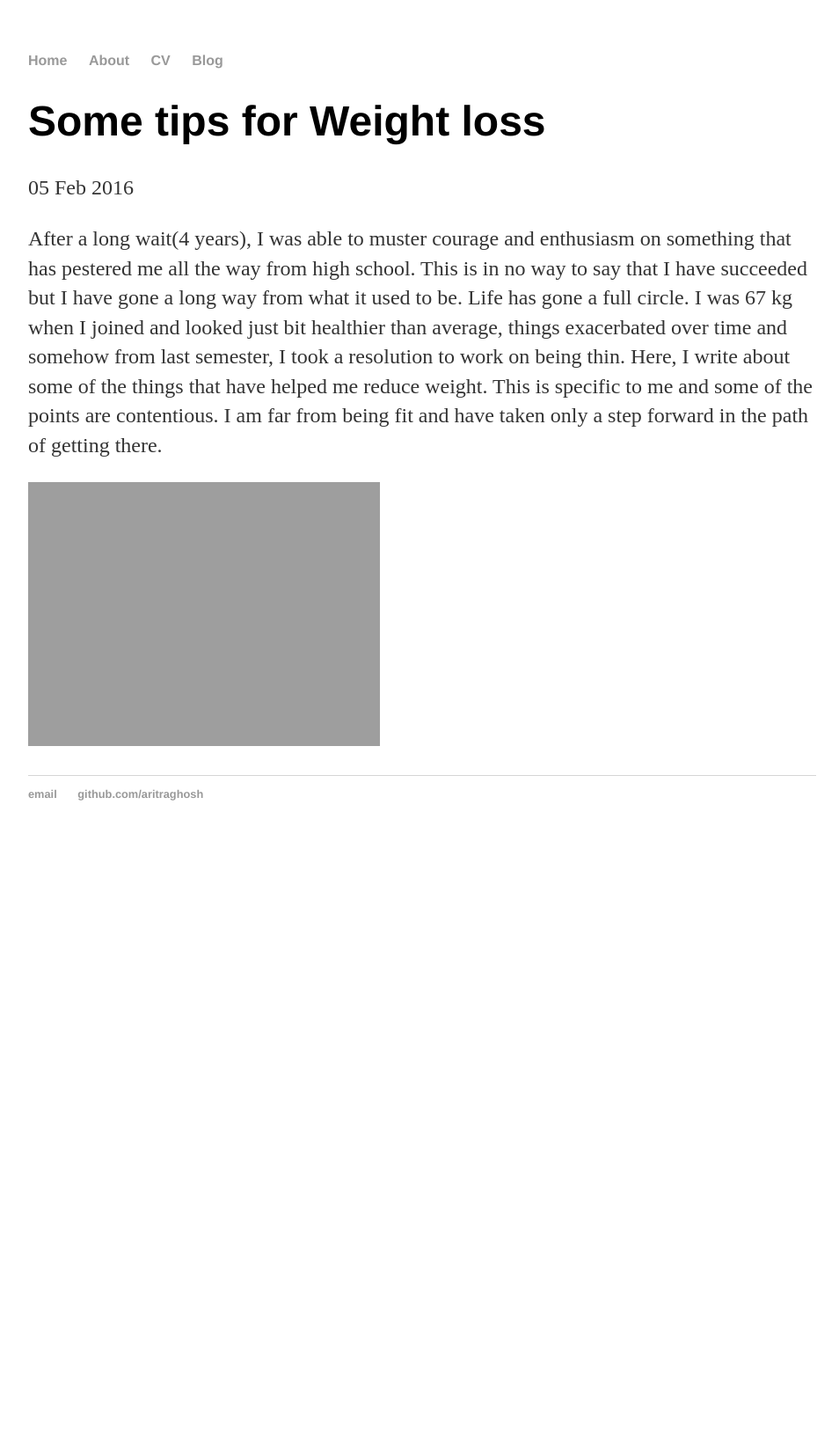
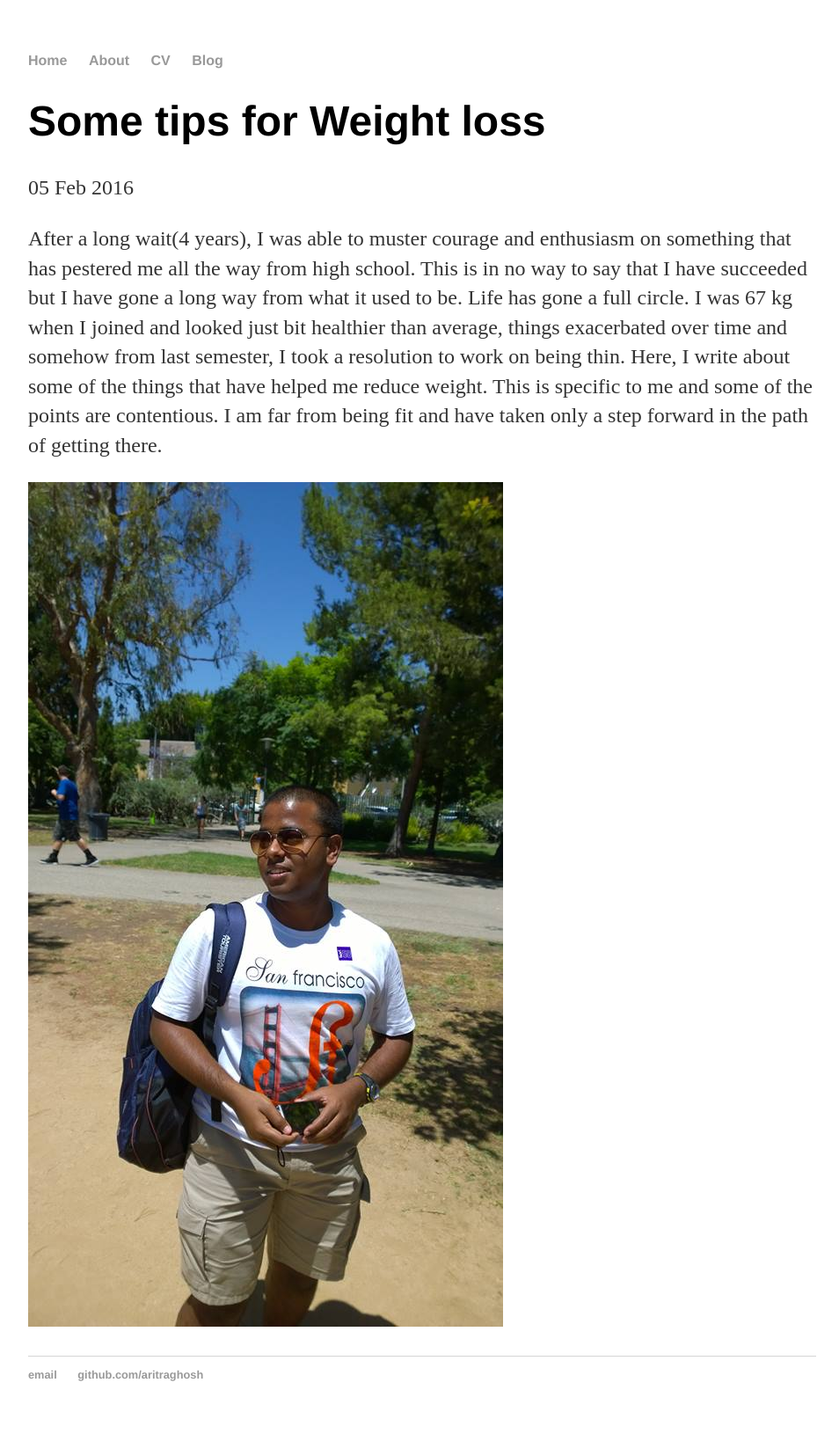
Before and after one commit to aritraghosh/aritraghosh.github.io, a Jekyll site: the page built from _posts/2016-02-05-some-tips-for-weight-loss.md, in a window 1280 px wide. Shown: the whole page at 88% size, without its empty margins (160-1114 px from the left). Built offline with Jekyll 4.4.1, drawn with Linux system fonts in a browser that asks for light colours; before the commit the page ends 970 px from its top, so only the background shows below that.

Commit message:
Update 2016-02-05-some-tips-for-weight-loss.md

```diff
--- a/_posts/2016-02-05-some-tips-for-weight-loss.md
+++ b/_posts/2016-02-05-some-tips-for-weight-loss.md
@@ -6,4 +6,4 @@ date: 2016-02-05
 
 After a long wait(4 years), I was able to muster courage and enthusiasm on something that has pestered me all the way from high school. This is in no way to say that I have succeeded but I have gone a long way from what it used to be. Life has gone a full circle. I was 67 kg when I joined and looked just bit healthier than average, things exacerbated over time and somehow from last semester, I took a resolution to work on being thin. Here, I write about some of the things that have helped me reduce weight. This is specific to me and some of the points are contentious. I am far from being fit and have taken only a step forward in the path of getting there.
 
-![Before](https://aritraghosh.github.io/images/Aritra_old.jpg =200x150)
+![Before](https://aritraghosh.github.io/images/Aritra_old.jpg)
```
